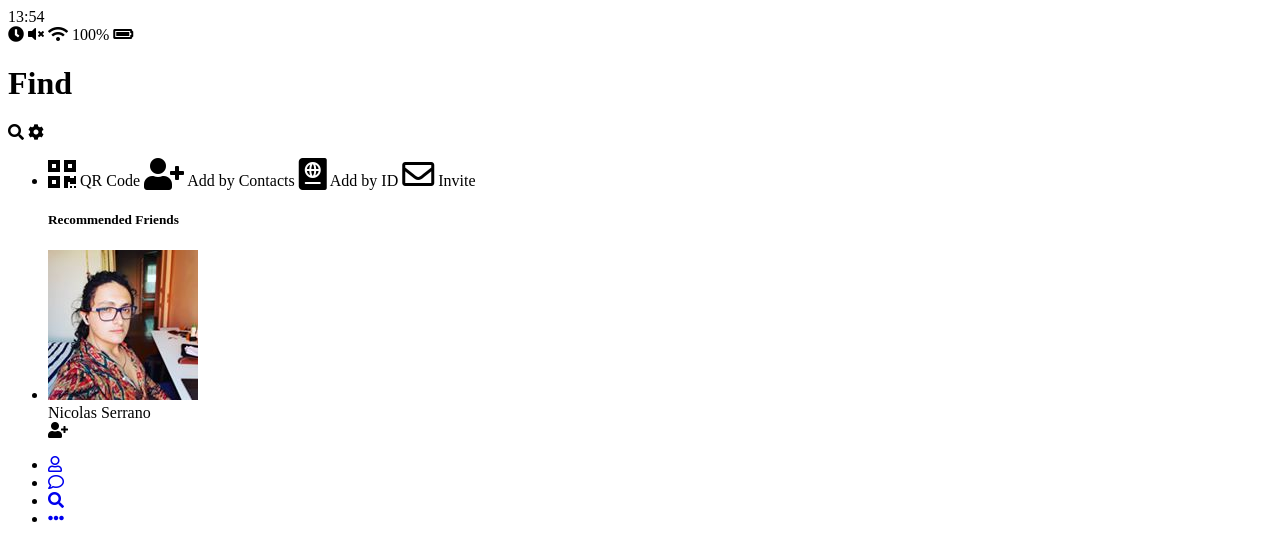
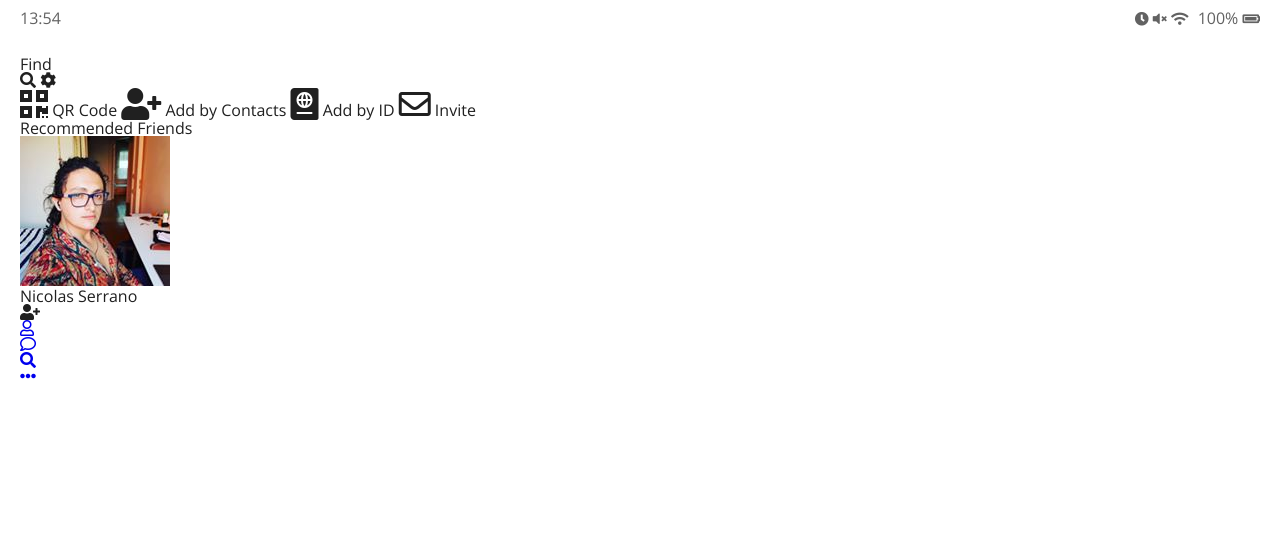
Before and after one commit to Ratchet777/kakao-clone-v2, a plain HTML site: page find.html in a window 1280 px wide. Drawn offline with nearby package versions, Linux system fonts and the light colour scheme.

Commit message:
StatusBar

```diff
--- /dev/null
+++ b/css/reset.css
@@ -0,0 +1,124 @@
+html,
+body,
+div,
+span,
+applet,
+object,
+iframe,
+h1,
+h2,
+h3,
+h4,
+h5,
+h6,
+p,
+blockquote,
+pre,
+a,
+abbr,
+acronym,
+address,
+big,
+cite,
+code,
+del,
+dfn,
+em,
+img,
+ins,
+kbd,
+q,
+s,
+samp,
+small,
+strike,
+strong,
+sub,
+sup,
+tt,
+var,
+b,
+u,
+i,
+center,
+dl,
+dt,
+dd,
+ol,
+ul,
+li,
+fieldset,
+form,
+label,
+legend,
+table,
+caption,
+tbody,
+tfoot,
+thead,
+tr,
+th,
+td,
+article,
+aside,
+canvas,
+details,
+embed,
+figure,
+figcaption,
+footer,
+header,
+hgroup,
+menu,
+nav,
+output,
+ruby,
+section,
+summary,
+time,
+mark,
+audio,
+video {
+  margin: 0;
+  padding: 0;
+  border: 0;
+  font-size: 100%;
+  font: inherit;
+  vertical-align: baseline;
+}
+/* HTML5 display-role reset for older browsers */
+article,
+aside,
+details,
+figcaption,
+figure,
+footer,
+header,
+hgroup,
+menu,
+nav,
+section {
+  display: block;
+}
+body {
+  line-height: 1;
+}
+ol,
+ul {
+  list-style: none;
+}
+blockquote,
+q {
+  quotes: none;
+}
+blockquote:before,
+blockquote:after,
+q:before,
+q:after {
+  content: "";
+  content: none;
+}
+table {
+  border-collapse: collapse;
+  border-spacing: 0;
+}
--- /dev/null
+++ b/css/status-bar.css
@@ -0,0 +1,14 @@
+.status-bar {
+  display: flex;
+  justify-content: space-between;
+  margin-bottom: 30px;
+  opacity: 0.7;
+}
+
+.status-bar i {
+  font-size: 14px;
+}
+
+.status-bar .status-bar__battery-level {
+  margin-left: 5px;
+}
--- /dev/null
+++ b/css/styles.css
@@ -0,0 +1,11 @@
+@import url("https://fonts.googleapis.com/css?family=Open+Sans:400,700&display=swap");
+@import "reset.css";
+@import "status-bar.css";
+
+body {
+  background-color: white;
+  padding: 10px 20px;
+  color: #202020;
+  font-family: "Open Sans", -apple-system, BlinkMacSystemFont, "Segoe UI",
+    Roboto, Oxygen, Ubuntu, Cantarell, "Open Sans", "Helvetica Neue", sans-serif;
+}
--- a/find.html
+++ b/find.html
@@ -9,6 +9,7 @@
       integrity="sha384-fnmOCqbTlWIlj8LyTjo7mOUStjsKC4pOpQbqyi7RrhN7udi9RwhKkMHpvLbHG9Sr"
       crossorigin="anonymous"
     />
+    <link rel="stylesheet" href="css/styles.css" />
     <title>Find | Kakao Clone</title>
   </head>
   <body>
```
Also changed, not shown: chat.html (+1 -0 lines), friends.html (+1 -0 lines), index.html (+1 -0 lines), more.html (+1 -0 lines), settings.html (+1 -0 lines).
